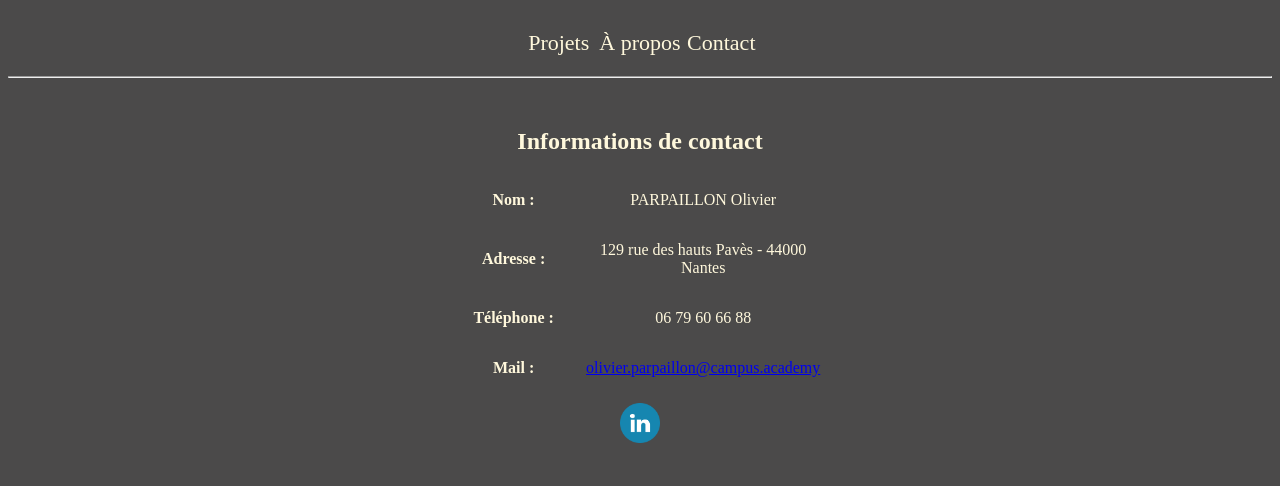
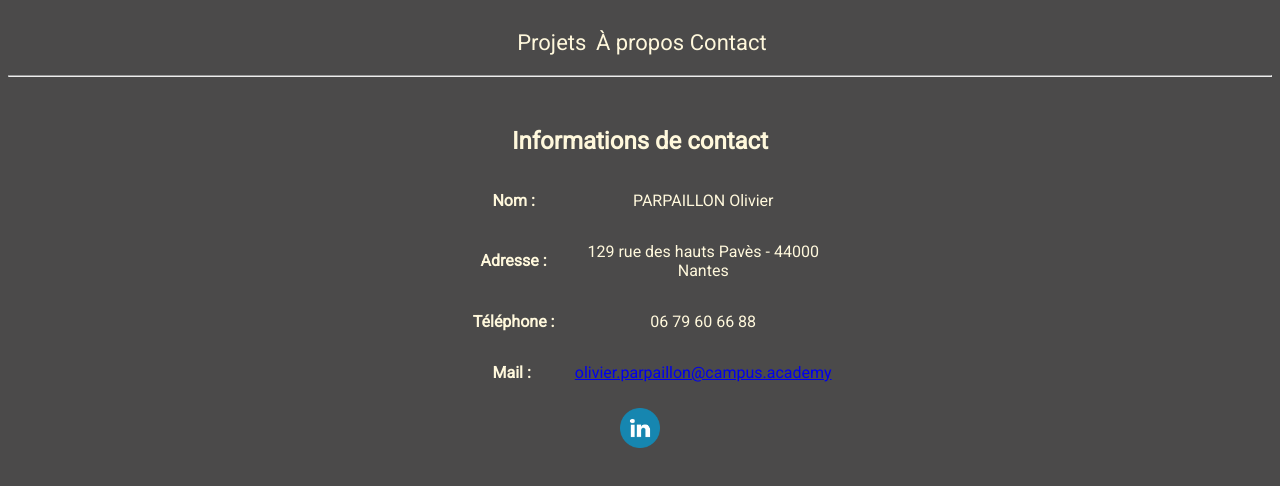
Before and after one commit to OlivierParpaillon/portfolio, a plain HTML site: page contact.html in a window 1280 px wide. Drawn offline with Linux system fonts and the light colour scheme.

Commit message:
google fonts

```diff
--- a/contact.html
+++ b/contact.html
@@ -6,6 +6,8 @@
     <title>Portfolio</title>
     <meta charset="utf-8">
     <link href="styles.css" rel="stylesheet" type="text/css" />
+    <link rel="preconnect" href="https://fonts.gstatic.com">
+    <link href="https://fonts.googleapis.com/css2?family=Roboto&display=swap" rel="stylesheet">
 </head>
 
 <body>
--- a/styles.css
+++ b/styles.css
@@ -1,5 +1,6 @@
 body {
     background-color: #4b4a4a;
+    font-family: 'Roboto', sans-serif;
 }
 
 h1 {
```
Also changed, not shown: index.html (+2 -0 lines), me.html (+2 -0 lines).
